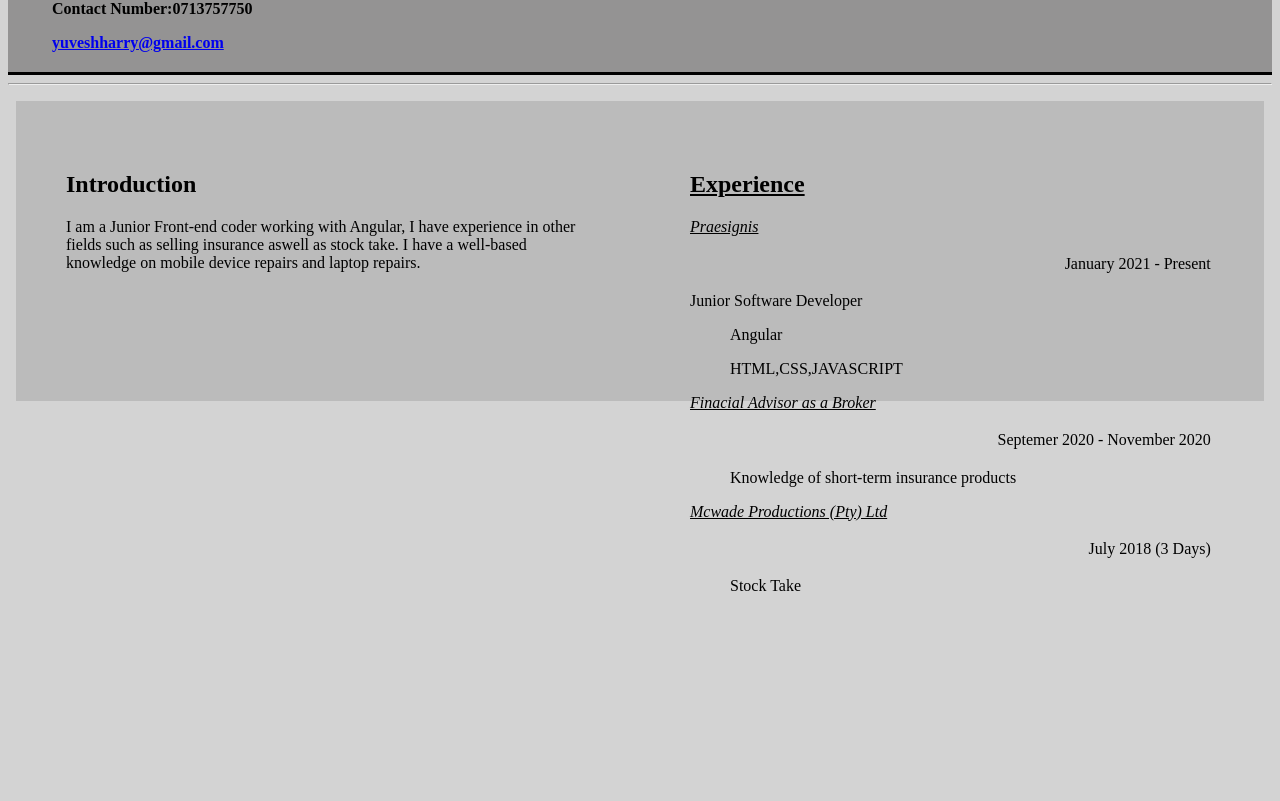
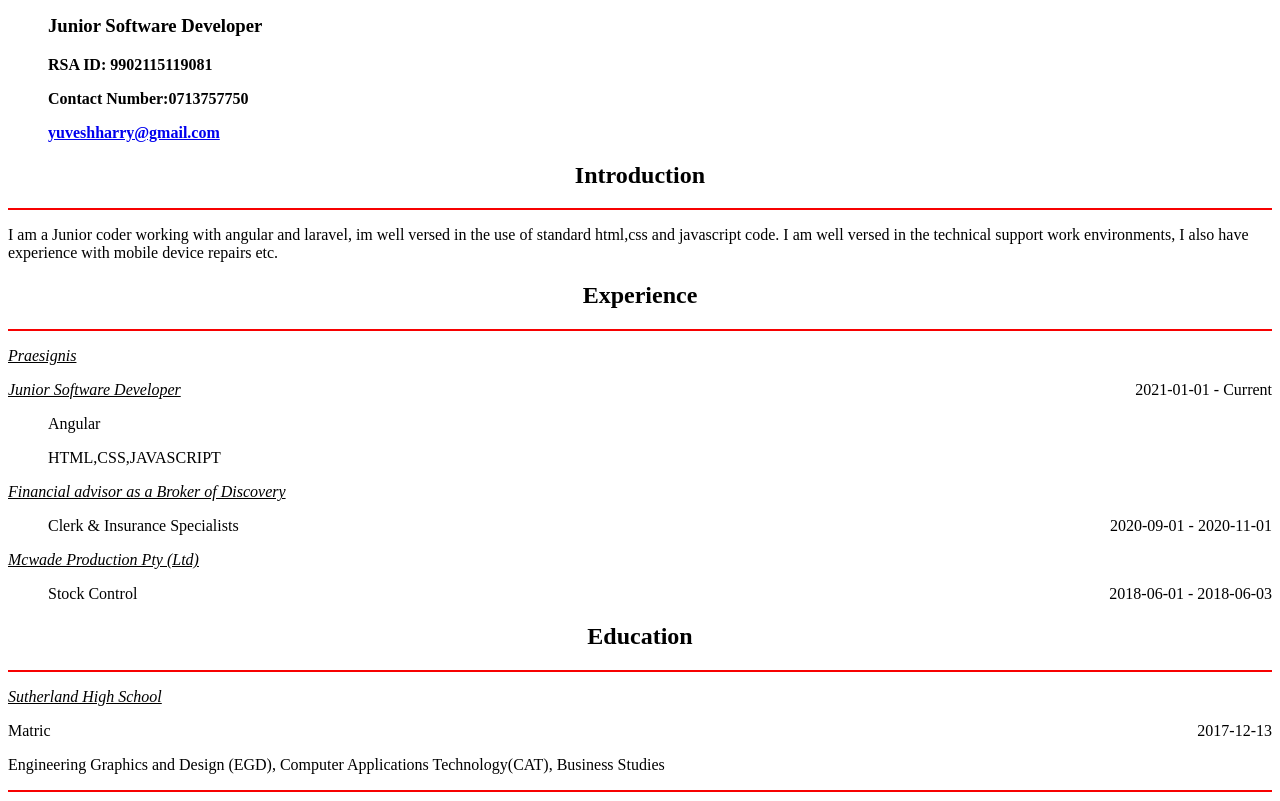
Before and after one commit to YuveshH22/cv-1, a plain HTML site: page index.html in a window 1280 px wide. Shown: the part 65-866 px from the top of the page. Before the commit the page ends 800 px from the top, so only its background shows below. Drawn offline with Linux system fonts and the light colour scheme.

Commit message:
updated info

```diff
--- a/index.html
+++ b/index.html
@@ -8,42 +8,69 @@
 </head>
 <body>
         <header>
-            <h1>Yuvesh Harry CV</h1>
-            <b><ul>
-                <p>Contact Number:0713757750</p>
-                <p><a href="mailto:yuveshharry@gmail.com">yuveshharry@gmail.com</a></p>
+    <h1>Yuvesh Harry CV</h1>
+    <b><ul>
+    <h3>Junior Software Developer</h3>
+    <p>RSA ID: 9902115119081</p>
+    <p>Contact Number:0713757750</p>
+    <p><a href="mailto:yuveshharry@gmail.com">yuveshharry@gmail.com</a></p>
             </ul></b>
 
         </header>
-        <hr>
+
 <main>
     <article>
 
-        <div class="clearfix">
-            <div class="box" style="background-color:#bbb">
-        <h2>Introduction</h2>
+        <h2>
+            Introduction
 
-            <p>I am a Junior Front-end coder working with Angular, I have experience in other fields such as selling insurance aswell as stock take. I have a well-based knowledge on mobile device repairs and laptop repairs.</p>
+        </h2>
 
+        <hr>
+            <p>I am a Junior coder working with angular and laravel, im well versed in the use of
+                standard html,css and javascript code. I am well versed in the technical support work
+                environments, I also have experience with mobile device repairs etc.</p>
 
-            </div>
-            <div class="clearfix">
-                <div class="box" style="background-color:#bbb">
             <h2>
-              <u> Experience </u>
+              Experience
             </h2>
 
-            <p><u><i>Praesignis</i></u></p>                                                      <aside>January 2021 - Present</aside>
-            <p>Junior Software Developer</p>
+            <hr>
+
+            <p><u><i>Praesignis</i></u></p>                                                      <aside>2021-01-01 - Current</aside>
+            <p><u><i>Junior Software Developer</i></u></p>
             <p><ul>Angular</ul></p>
             <p><ul>HTML,CSS,JAVASCRIPT</ul></p>
 
-            <p><u><i>Finacial Advisor as a Broker</i></u></p>                                   <aside>Septemer 2020 - November 2020</aside>
-            <p><ul>Knowledge of short-term insurance products</ul></p>
+            <p><u><i>Financial advisor as a Broker of Discovery</i></u></p>                     <aside>2020-09-01 - 2020-11-01</aside>
+            <p><ul>Clerk & Insurance Specialists</ul></p>
 
-            <p><u><i>Mcwade Productions (Pty) Ltd</i></u></p>                                   <aside>July 2018 (3 Days)</aside>
-            <p><ul>Stock Take</ul></p>
-            </div>
+            <p><u><i>Mcwade Production Pty (Ltd)</i></u></p>                                   <aside>2018-06-01 - 2018-06-03</aside>
+            <p><ul>Stock Control</ul></p>
+
+
+
+            <h2>
+                Education
+
+            </h2>
+
+            <hr>
+            <p><u><i>Sutherland High School</i></u></p>                                                      <aside>2017-12-13</aside>
+            <p>Matric</p>
+            <p>Engineering Graphics and Design (EGD), Computer Applications
+                Technology(CAT), Business Studies</p>
+
+            <hr>
+
+            <h2>
+                Skills
+
+            </h2>
+            <p>Good: Communication, Creative work, MS Excel, Html, CSS, javascript, </p>
+            <p>Expert: Computer skills, Group Projects, Mobile Devices, computer setups.</p>
+
+
     </article>
 </main>
 </body>
--- a/style.css
+++ b/style.css
@@ -1,60 +1,25 @@
-html{
-    background-color: lightgray;
-    flex: 200%;
+hr{
+    color:rgb(247, 1, 1);
+    border:thin solid;
+    size:0.1em;
+    line-height: 2cm;
 
 }
 
-h1{
-    color:#000
-
+aside{
+    float:right;
 
 }
 
-body{
-    border: 0.2cm;
+header{
+    text-align:left;
+    margin: auto;
+}
 
+h2{
+    text-align: center;
+}
 
+h3{
+    text-align: left;
 }
-  article{
-    padding: 0.5rem;
-    box-sizing: border-box;
-    text-align:left ;
-  }
-
-  aside{
-    padding: 0.2rem;
-    box-sizing: border-box;
-    text-align: right;
-  }
-
-
-  header {
-    padding: 0.25rem;
-    box-sizing: border-box;
-
-    background-color: rgba(97, 96, 96, 0.548);
-    color: rgb(0, 0, 0);
-    border-bottom:0.2em solid;
-
-  }
-
-  * {
-    box-sizing: border-box;
-  }
-
-  .box {
-    float: left;
-    width: 50%;
-    padding: 50px;
-    height: 300px;
-  }
-
-  .clearfix::after {
-    content: "";
-    clear: both;
-    display: table;
-  }
-
-  h1{
-    margin: auto;
-  }
```
